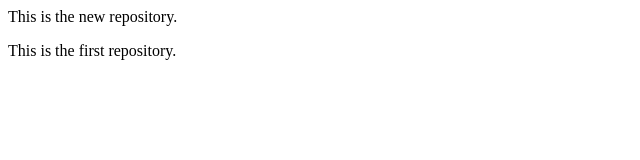
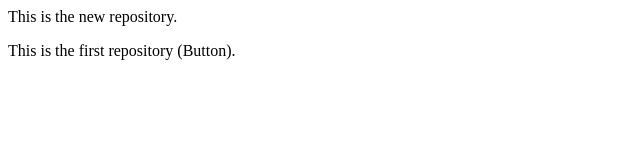
Before and after one commit to Abdullah-bit450/Local-Repo, a plain HTML site: page index.html in a window 1280 px wide. Shown: the full height of the page, 0-640 px from the left. Drawn offline with Linux system fonts and the light colour scheme.

```diff
--- a/index.html
+++ b/index.html
@@ -1,2 +1,2 @@
 <p>This is the new repository.</p>
-<p>This is the first repository.</p>
+<p>This is the first repository (Button).</p>
```
